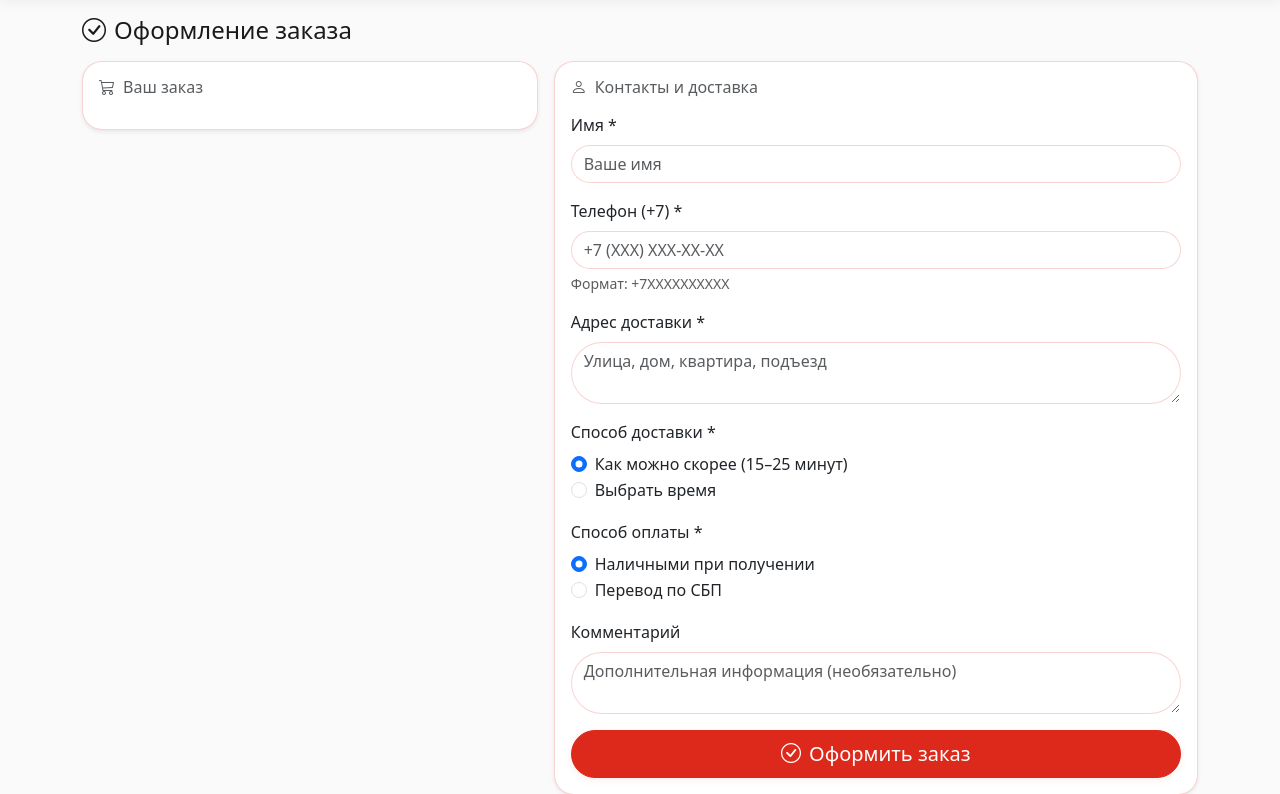
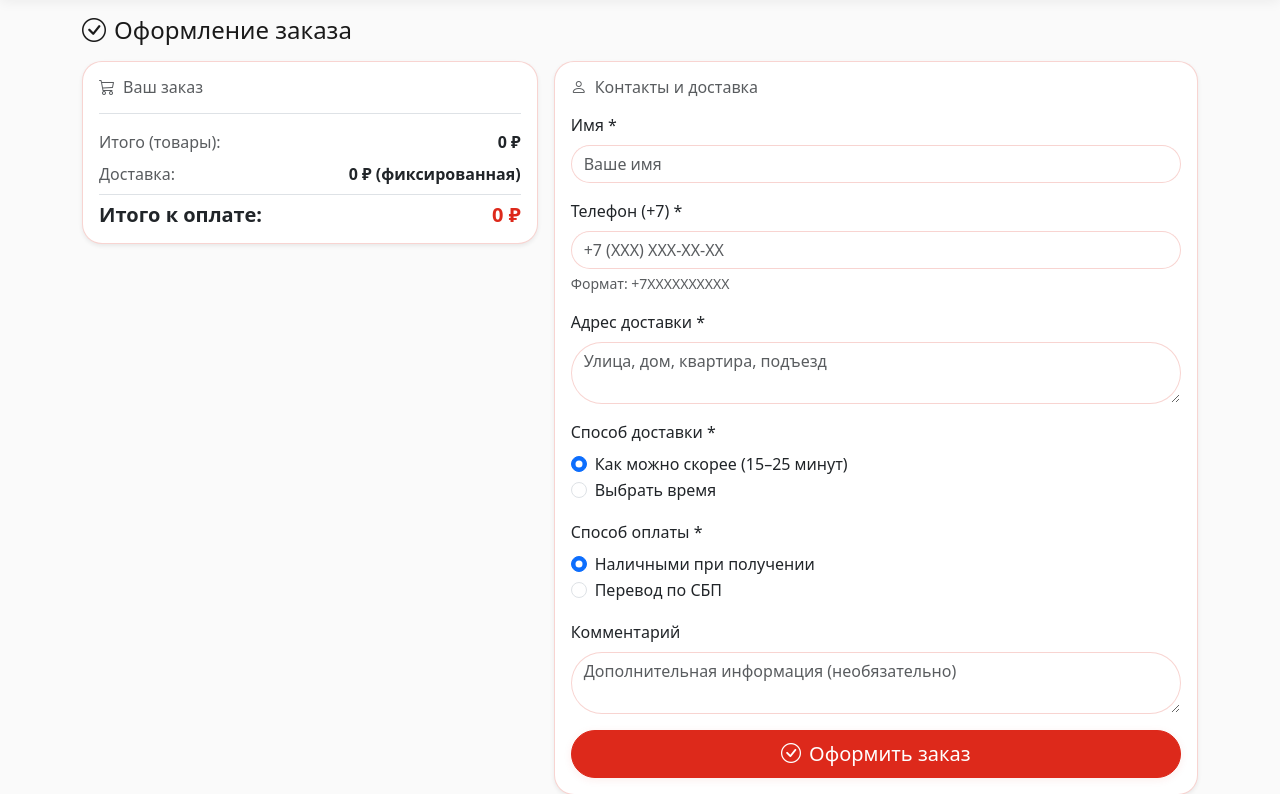
Before and after one commit to Ale007XD/SieshKa-Site, a Python web app: template app/templates/checkout.html in a window 1280 px wide. Shown: the part 68-862 px from the top of the page. Run offline with Jinja, Linux system fonts and the light colour scheme; the template is opened without the code that fills it, so the values that code supplies are empty.

Commit message:
feat(delivery): add fixed delivery fee configurable from admin
- Add delivery_fee field to MenuConfiguration model
- Update admin panel to manage delivery fee
- Add API endpoint /api/config/delivery-fee
- Update cart UI: subtotal, delivery fee, grand total
- Update offcanvas cart, cart page, and checkout page
- Add Alembic migration for delivery_fee column

```diff
--- a/app/availability_models.py
+++ b/app/availability_models.py
@@ -198,6 +198,9 @@ class MenuConfiguration(Base):
     # Cache versioning for cache invalidation
     menu_version: Mapped[int] = mapped_column(Integer, default=1)
 
+    # Delivery fee (fixed amount in rubles)
+    delivery_fee: Mapped[int] = mapped_column(Integer, default=0)
+
     updated_at: Mapped[datetime] = mapped_column(
         DateTime,
         default=datetime.utcnow,
--- a/app/static/js/cart.js
+++ b/app/static/js/cart.js
@@ -19,6 +19,8 @@ const CartManager = (function() {
   const HISTORY_KEY = 'cart_history';
   let recentlyDeleted = loadHistory(); // Load last 3 deleted items from localStorage
   const upsellSuggestions = []; // Populated from menu.js
+  let deliveryFee = 0; // Delivery fee from server configuration
+  let deliveryFeeLoaded = false; // Flag to track if delivery fee was loaded
 
   function loadHistory() {
     try {
@@ -35,6 +37,32 @@ const CartManager = (function() {
     } catch (e) {
       console.error('Error saving history:', e);
     }
+  }
+
+  // Load delivery fee from server
+  async function loadDeliveryFee() {
+    if (deliveryFeeLoaded) return deliveryFee;
+
+    try {
+      const response = await fetch('/api/config/delivery-fee');
+      if (response.ok) {
+        const data = await response.json();
+        deliveryFee = data.delivery_fee || 0;
+        deliveryFeeLoaded = true;
+      }
+    } catch (e) {
+      console.error('Error loading delivery fee:', e);
+      deliveryFee = 0;
+    }
+    return deliveryFee;
+  }
+
+  // Get delivery fee (loads from server if not already loaded)
+  async function getDeliveryFee() {
+    if (!deliveryFeeLoaded) {
+      await loadDeliveryFee();
+    }
+    return deliveryFee;
   }
 
   // Utility functions
@@ -313,11 +341,13 @@ const CartManager = (function() {
     }
   }
 
-  function updateOffcanvasCart() {
+  async function updateOffcanvasCart() {
     const items = loadCart();
     const container = document.getElementById('offcanvasCartItems');
     const emptyMessage = document.getElementById('offcanvasEmptyMessage');
     const footer = document.getElementById('offcanvasCartFooter');
+    const subtotalEl = document.getElementById('offcanvasCartSubtotal');
+    const deliveryEl = document.getElementById('offcanvasCartDeliveryFee');
     const totalEl = document.getElementById('offcanvasCartTotal');
 
     if (!container) return;
@@ -335,11 +365,11 @@ const CartManager = (function() {
     if (footer) footer.classList.remove('d-none');
 
     let html = '<div class="cart-items-list">';
-    let total = 0;
+    let subtotal = 0;
 
     items.forEach(item => {
       const itemTotal = item.price_rub * item.qty;
-      total += itemTotal;
+      subtotal += itemTotal;
 
       html += `
         <div class="cart-item" data-product-id="${item.product_id}" data-name="${escapeHtml(item.name)}" data-price="${item.price_rub}">
@@ -415,9 +445,13 @@ const CartManager = (function() {
 
     container.innerHTML = html;
 
-    if (totalEl) {
-      totalEl.textContent = formatPrice(total);
-    }
+    // Update totals with delivery fee
+    const currentDeliveryFee = await getDeliveryFee();
+    const grandTotal = subtotal + currentDeliveryFee;
+
+    if (subtotalEl) subtotalEl.textContent = formatPrice(subtotal);
+    if (deliveryEl) deliveryEl.textContent = formatPrice(currentDeliveryFee) + ' (фиксированная)';
+    if (totalEl) totalEl.textContent = formatPrice(grandTotal);
   }
 
   function updateProductControls() {
@@ -462,7 +496,7 @@ const CartManager = (function() {
     });
   }
 
-  function renderCartPage() {
+  async function renderCartPage() {
     // Render cart for cart.html
     const container = document.getElementById('cart');
     const emptyCart = document.getElementById('emptyCart');
@@ -486,11 +520,11 @@ const CartManager = (function() {
     if (cartActions) cartActions.classList.remove('d-none');
 
     let html = '<div class="vstack gap-3">';
-    let total = 0;
+    let subtotal = 0;
 
     items.forEach(item => {
       const itemTotal = item.price_rub * item.qty;
-      total += itemTotal;
+      subtotal += itemTotal;
 
       html += `
         <div class="d-flex justify-content-between align-items-center py-2 border-bottom">
@@ -512,22 +546,45 @@ const CartManager = (function() {
     });
 
     html += '</div>';
+
+    // Calculate totals with delivery fee
+    const currentDeliveryFee = await getDeliveryFee();
+    const grandTotal = subtotal + currentDeliveryFee;
+
     html += `
-      <div class="d-flex justify-content-between fw-bold h5 mb-0 mt-3 pt-3 border-top">
-        <span>Итого:</span>
-        <span>${formatPrice(total)}</span>
+      <div class="cart-totals mt-3 pt-3 border-top">
+        <div class="d-flex justify-content-between mb-2">
+          <span class="text-muted">Итого (товары):</span>
+          <span class="fw-semibold">${formatPrice(subtotal)}</span>
+        </div>
+        <div class="d-flex justify-content-between mb-2">
+          <span class="text-muted">Доставка:</span>
+          <span class="fw-semibold">${formatPrice(currentDeliveryFee)} (фиксированная)</span>
+        </div>
+        <div class="d-flex justify-content-between fw-bold h5 mb-0 mt-2 pt-2 border-top">
+          <span>Итого к оплате:</span>
+          <span class="text-brand">${formatPrice(grandTotal)}</span>
+        </div>
       </div>
     `;
 
     container.innerHTML = html;
   }
 
-  function updateCheckoutTotal() {
-    const totalEl = document.getElementById('checkoutTotal');
-    if (totalEl) {
+  async function updateCheckoutTotal() {
+    const subtotalEl = document.getElementById('checkoutSubtotal');
+    const deliveryEl = document.getElementById('checkoutDeliveryFee');
+    const grandTotalEl = document.getElementById('checkoutGrandTotal');
+
+    if (subtotalEl || deliveryEl || grandTotalEl) {
       const items = loadCart();
-      const total = getTotalPrice(items);
-      totalEl.textContent = formatPrice(total);
+      const subtotal = getTotalPrice(items);
+      const currentDeliveryFee = await getDeliveryFee();
+      const grandTotal = subtotal + currentDeliveryFee;
+
+      if (subtotalEl) subtotalEl.textContent = formatPrice(subtotal);
+      if (deliveryEl) deliveryEl.textContent = formatPrice(currentDeliveryFee) + ' (фиксированная)';
+      if (grandTotalEl) grandTotalEl.textContent = formatPrice(grandTotal);
     }
   }
 
@@ -619,12 +676,12 @@ const CartManager = (function() {
     });
   }
 
-  function updateAllUI() {
+  async function updateAllUI() {
     updateNavbarCart();
-    updateOffcanvasCart();
+    await updateOffcanvasCart();
     updateProductControls();
-    renderCartPage();
-    updateCheckoutTotal();
+    await renderCartPage();
+    await updateCheckoutTotal();
     renderRecentlyDeletedOnCheckout();
     renderRecentlyDeletedOnCart();
   }
@@ -860,6 +917,9 @@ const CartManager = (function() {
       upsellSuggestions.push(...items);
       updateAllUI();
     },
+
+    // Delivery fee
+    getDeliveryFee: getDeliveryFee,
 
     // Constants
     QTY_MAX: QTY_MAX,
--- a/app/templates/base.html
+++ b/app/templates/base.html
@@ -165,12 +165,31 @@
       border-top: 1px solid var(--color-accent-border);
     }
 
+    .offcanvas-cart .cart-totals-block {
+      background-color: var(--color-bg-secondary);
+      border-top: 1px solid var(--color-accent-border);
+    }
+
     .offcanvas-cart .cart-total-row {
       display: flex;
       justify-content: space-between;
       align-items: center;
-      padding: 1rem;
+      padding: 0.5rem 1rem;
+    }
+
+    .offcanvas-cart .cart-total-row.subtotal-row {
+      padding-top: 0.75rem;
+    }
+
+    .offcanvas-cart .cart-total-row.delivery-row {
       border-bottom: 1px solid var(--color-accent-border);
+      padding-bottom: 0.75rem;
+    }
+
+    .offcanvas-cart .cart-total-row.total-row {
+      padding-top: 0.75rem;
+      padding-bottom: 0.75rem;
+      background-color: var(--color-bg-tertiary);
     }
 
     .offcanvas-cart .cart-total-label {
@@ -179,6 +198,16 @@
     }
 
     .offcanvas-cart .cart-total-value {
+      font-weight: 600;
+      color: var(--color-text-primary);
+    }
+
+    .offcanvas-cart .cart-total-value.delivery-fee {
+      font-size: 0.95rem;
+      color: var(--color-text-muted);
+    }
+
+    .offcanvas-cart .cart-total-value.total-price {
       font-size: 1.25rem;
       font-weight: 700;
       color: var(--color-element-primary);
@@ -375,20 +404,27 @@
     <div id="offcanvasCartItems" class="d-none"></div>
   </div>
   <div class="cart-footer d-none" id="offcanvasCartFooter">
-    <div class="cart-total-row">
-      <span class="cart-total-label">Итого:</span>
-      <span class="cart-total-value" id="offcanvasCartTotal">0 ₽</span>
+    <div class="cart-totals-block">
+      <div class="cart-total-row subtotal-row">
+        <span class="cart-total-label">Итого (товары):</span>
+        <span class="cart-total-value" id="offcanvasCartSubtotal">0 ₽</span>
+      </div>
+      <div class="cart-total-row delivery-row">
+        <span class="cart-total-label">Доставка:</span>
+        <span class="cart-total-value delivery-fee" id="offcanvasCartDeliveryFee">0 ₽ (фиксированная)</span>
+      </div>
+      <div class="cart-total-row total-row">
+        <span class="cart-total-label fw-bold">Итого к оплате:</span>
+        <span class="cart-total-value total-price" id="offcanvasCartTotal">0 ₽</span>
+      </div>
     </div>
     <div class="cart-limits">
       <i class="bi bi-info-circle me-1"></i>
       Макс. 20 шт. на товар, 50 товаров всего
     </div>
     <div class="cart-actions">
-      <button type="button" class="btn btn-outline-secondary" id="offcanvasClearBtn">
-        <i class="bi bi-trash me-1"></i>Очистить
-      </button>
-      <a href="/cart" class="btn btn-brand" id="offcanvasCheckoutBtn">
-        <i class="bi bi-arrow-right me-1"></i>Оформить
+      <a href="/checkout" class="btn btn-brand w-100" id="offcanvasCheckoutBtn">
+        <i class="bi bi-arrow-right me-1"></i>Перейти к оформлению
       </a>
     </div>
   </div>
--- a/app/templates/checkout.html
+++ b/app/templates/checkout.html
@@ -15,6 +15,20 @@
         </h2>
         <div id="cart">
           <!-- Cart items will be rendered here -->
+        </div>
+        <div id="checkoutTotals" class="mt-3 pt-3 border-top">
+          <div class="d-flex justify-content-between mb-2">
+            <span class="text-muted">Итого (товары):</span>
+            <span class="fw-semibold" id="checkoutSubtotal">0 ₽</span>
+          </div>
+          <div class="d-flex justify-content-between mb-2">
+            <span class="text-muted">Доставка:</span>
+            <span class="fw-semibold" id="checkoutDeliveryFee">0 ₽ (фиксированная)</span>
+          </div>
+          <div class="d-flex justify-content-between fw-bold h5 mb-0 mt-2 pt-2 border-top">
+            <span>Итого к оплате:</span>
+            <span class="text-brand" id="checkoutGrandTotal">0 ₽</span>
+          </div>
         </div>
       </div>
     </div>
```
Also changed, not shown: alembic/versions/0004_add_delivery_fee.py (added, +29 -0 lines), app/admin.py (+9 -0 lines), app/main.py (+10 -0 lines).
